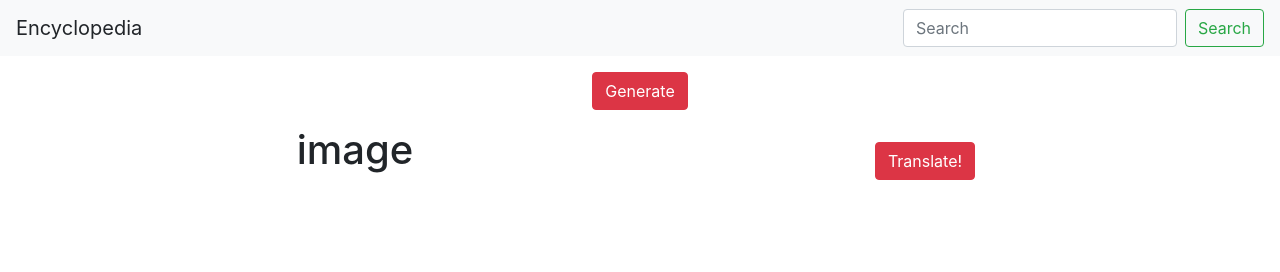
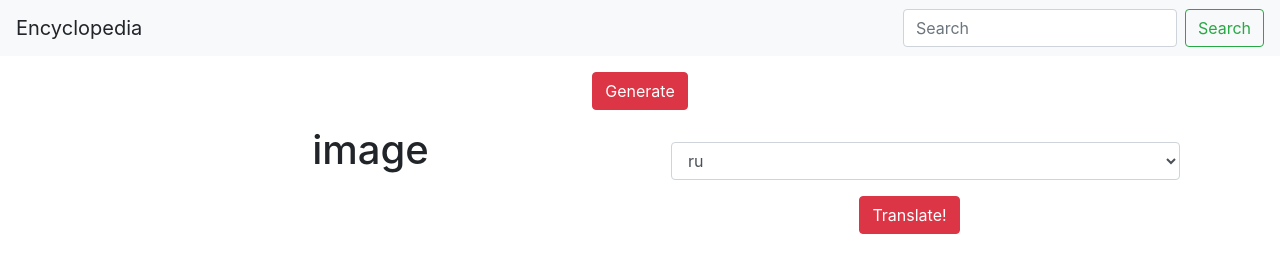
Before and after one commit to helgasitanggang93/ensyclopedia-group-project, a plain HTML site: page client/index.html in a window 1280 px wide. Drawn offline with nearby package versions, Linux system fonts and the light colour scheme; no server answers.

Commit message:
selecting done

```diff
--- a/client/index.html
+++ b/client/index.html
@@ -29,14 +29,24 @@
 
     </div>
     <div class="container" id="halaman-utama">
-        <div class="row" id="image-extract">
+        <div class="m-3 row" id="image-extract">
             <div class="col text-center" id="image">
                 <h1>image</h1>
             </div>
             <div class="col text-center" id="extract">
                 <h3 id="extract-title"></h3>
                 <p id="extract-paragraph"></p>
+                <div>
+                        <select class="m-3 form-control" id="language">
+                            <option>ru</option>
+                            <option>id</option>
+                            <option>it</option>
+                            <option>zh</option>
+                            <option>ar</option>
+                        </select>
+                </div>
                 <div class="row">
+
                     <div class="col text-center" id="image">
                         <button type="button" class="btn btn-danger" onclick="getTranslate()">Translate!</button>
                     </div>
```
